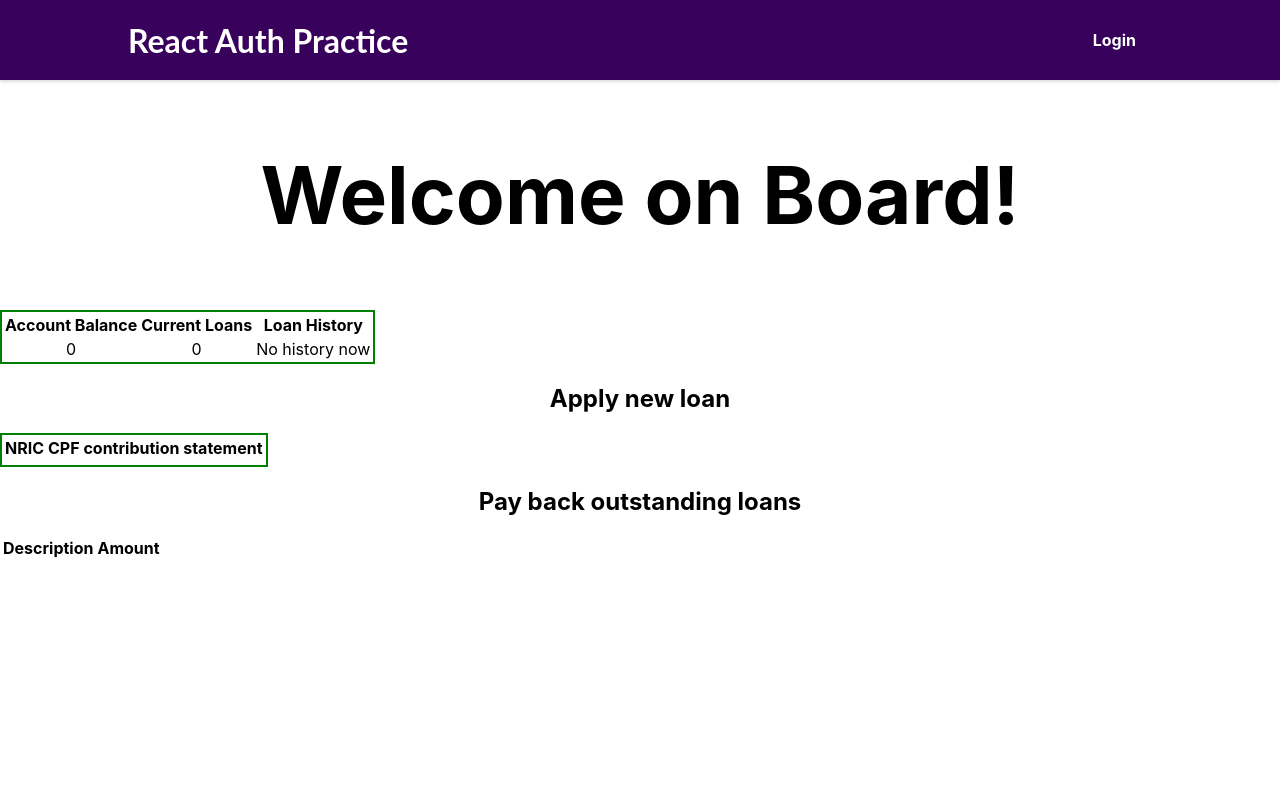
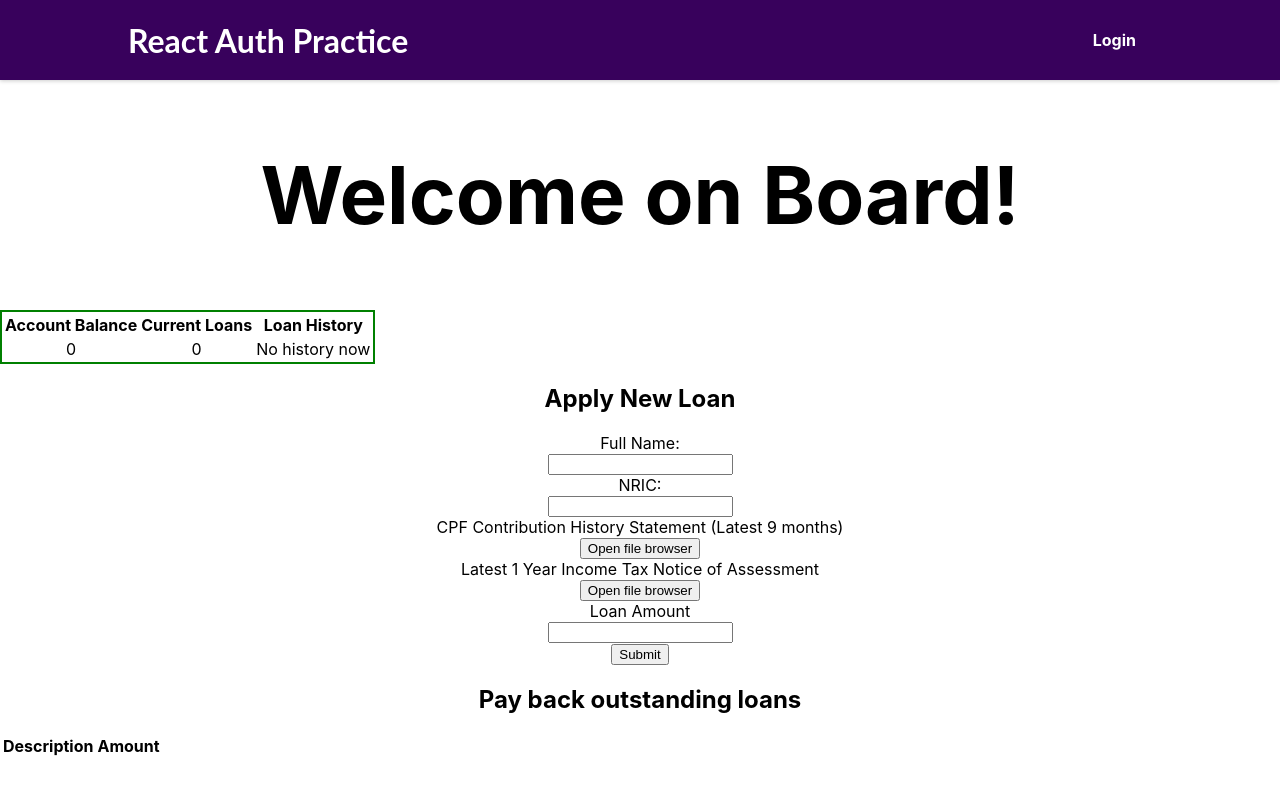
Before and after one commit to benFrogg/TT4_Group9, a React (Create React App) app in the folder TT4_FE/: page / in a window 1280 px wide. Shown: the top 794 px of the page. Built offline with nearby package versions, Linux system fonts and the light colour scheme.

Commit message:
NewLoan done

```diff
--- a/TT4_FE/src/components/StartingPage/StartingPageContent.js
+++ b/TT4_FE/src/components/StartingPage/StartingPageContent.js
@@ -1,10 +1,26 @@
-import React, { useContext } from 'react';
+import React, { useContext, useRef, useState } from 'react';
 import classes from './StartingPageContent.module.css';
 import AuthContext from '../../store/auth-context';
 import axios from "axios";
 
 const StartingPageContent = () => {
   const loggedIn = useContext(AuthContext)
+  const CPFHist = useRef(null)
+  const incomeTaxFile = useRef(null)
+  const [ newLoanAmount, setNewLoan ] = useState("");
+
+  const onClickCPF = (e) => {
+    CPFHist.current.click();
+  }
+
+  const onClickTax = (e) => {
+    incomeTaxFile.current.click();
+  }
+
+  const handleSubmit = (e) => {
+    e.preventDefault();
+    console.log(newLoanAmount)
+  }
 
   return (
     <section className={classes.starting}>
@@ -31,21 +47,28 @@ const StartingPageContent = () => {
                 </tbody>
               </table>
               <div>
-                <h2>Apply new loan</h2>
-                <table  style={{border: "2px solid green", alignItems: "center"}}>
-                  <thead>
-                    <tr>
-                      <th>NRIC</th>
-                      <th>CPF contribution statement</th>
-                    </tr>
-                  </thead>
-                  <tbody>
-                    <tr>
-                      <td></td>
-                      <td></td>
-                    </tr>
-                  </tbody>
-                </table>
+                  <h2>Apply New Loan</h2>
+                  <form onSubmit={handleSubmit}>
+                      <label>Full Name: </label>
+                      <br/>
+                      <input type="text" />
+                      <br/>
+                      <label>NRIC: </label>
+                      <br/>
+                      <input type="text" />
+                      <br/>
+                      <label>CPF Contribution History Statement (Latest 9 months)</label><br/>
+                      <input type="file" id="file" ref={CPFHist} style={{display: 'none'}} />
+                      <button onClick={onClickCPF}>Open file browser</button><br/>
+                      <label>Latest 1 Year Income Tax Notice of Assessment</label>
+                      <input type="file" id="file" ref={incomeTaxFile} style={{display: 'none'}} /><br/>
+                      <button onClick={onClickTax}>Open file browser</button>
+                      <br/>
+                      <label>Loan Amount</label><br/>
+                      <input type="text" value={newLoanAmount} onChange={(e) => setNewLoan(e.target.value)}/>
+                      <br/>
+                      <button type="submit">Submit</button>
+                  </form>
               </div>
               <div>
                 <h2>Pay back outstanding loans</h2>
```
Also changed, not shown: TT4_FE/src/components/NewLoan/NewLoan.js (+6 -2 lines).
